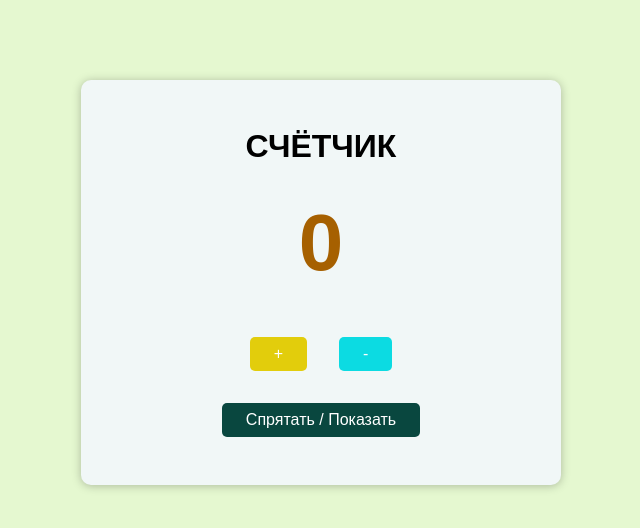
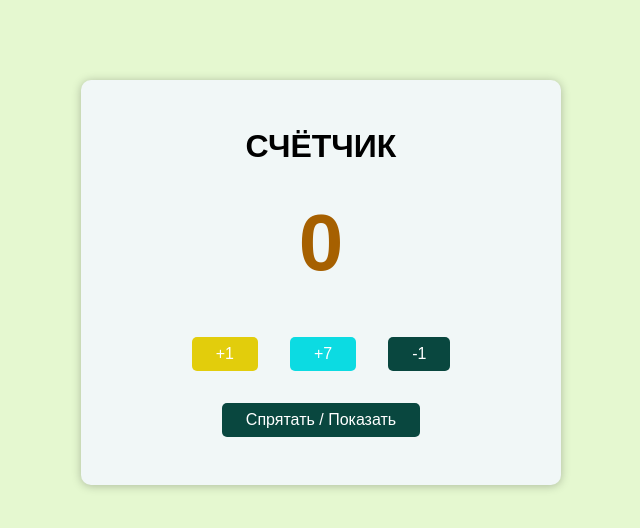
Before and after one commit to Waldemar-00/redux-start, a React (Create React App) app: page / in a window 1280 px wide. Shown: the top 528 px of the page, without its empty margins (319-959 px from the left). Built offline with nearby package versions, Linux system fonts and the light colour scheme.

Commit message:
I used action.payload in Switch with Redux.

```diff
--- a/src/components/Counter.js
+++ b/src/components/Counter.js
@@ -4,16 +4,17 @@ const Counter = () => {
   const toggleCounterHandler = () => {}
   const counter = useSelector(state => state.counter)
   const dispatch = useDispatch()
-  function changeCounter(action) {
-    dispatch({ type: action })
+  function changeCounter(action, payload) {
+    dispatch({ type: action, payload: payload})
   }
   return (
     <main className={classes.counter}>
       <h1>Счётчик</h1>
       <div className={classes.value}>{counter}</div>
       <div>
-        <button onClick={() => changeCounter('INCREMENT')}>+</button>
-        <button onClick={() => changeCounter('DECREMENT')}>-</button>
+        <button onClick={() => changeCounter('INCREMENT')}>+1</button>
+        <button onClick={() => changeCounter('MORE_THEN_ONE', 7)}>+7</button>
+        <button onClick={() => changeCounter('DECREMENT')}>-1</button>
       </div>
       <button onClick={toggleCounterHandler}>Спрятать / Показать</button>
     </main>
--- a/src/store/redux.js
+++ b/src/store/redux.js
@@ -9,6 +9,10 @@ function reducer(state = { counter: 0 }, action) {
       return {
         counter: state.counter - 1
       }
+    case 'MORE_THEN_ONE':
+      return {
+        counter: state.counter + action.payload
+      }
     default: return state
   }
 }
```
